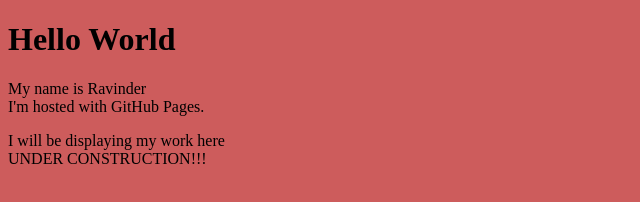
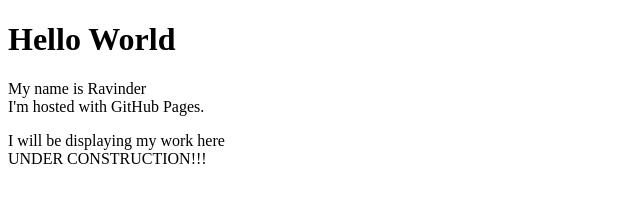
Before and after one commit to Ravinder1991/Ravinder1991.github.io, a plain HTML site: page index.html in a window 1280 px wide. Shown: the whole page, without its empty margins (0-640 px from the left). Drawn offline with Linux system fonts and the light colour scheme.

Commit message:
Update index.html

```diff
--- a/index.html
+++ b/index.html
@@ -1,6 +1,6 @@
 <!DOCTYPE html>
 <html lang="en">
-<body style="background-color: indianred">
+<body>
 <h1>Hello World</h1>
 <p>My name is Ravinder <br>I'm hosted with GitHub Pages.</p>
 <p>I will be displaying my work here<br>UNDER CONSTRUCTION!!!</p>
```
